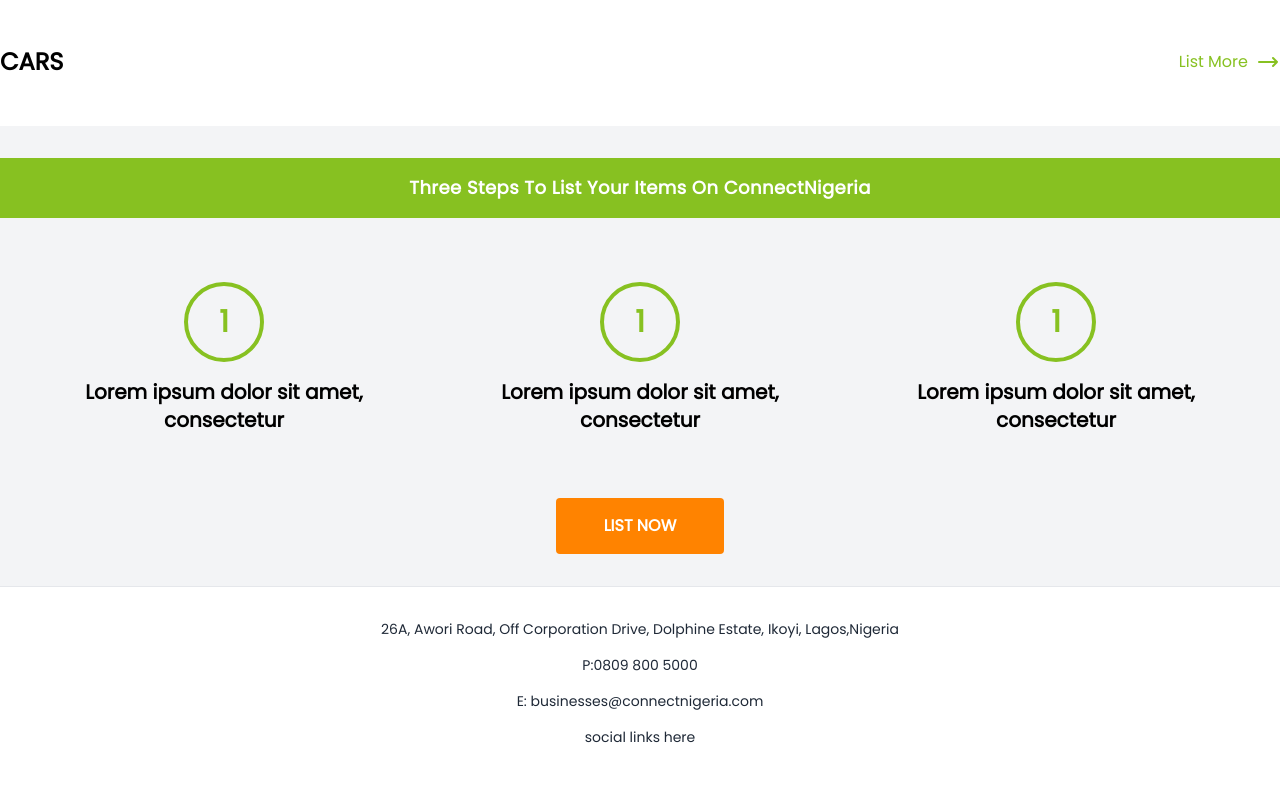
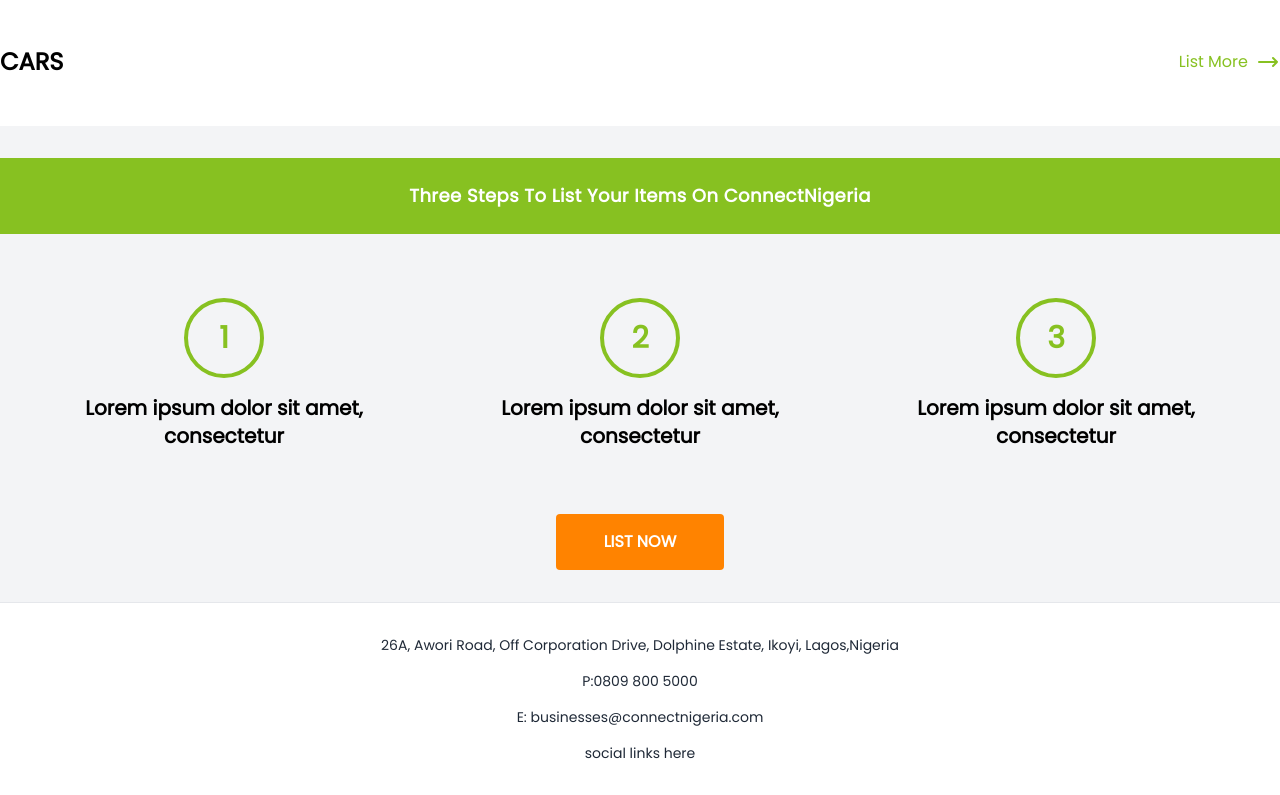
Before and after one commit to OgbeniHMMD/connect-nigeria, a Next.js app: page / in a window 1280 px wide. Shown: the part 802-1597 px from the top of the page. Built offline with nearby package versions, Linux system fonts and the light colour scheme.

Commit message:
Refactoring

```diff
--- a/components/home/HomeStepsListItems.tsx
+++ b/components/home/HomeStepsListItems.tsx
@@ -9,7 +9,7 @@ export default function HomeStepsListItems() {
   return (
     <section className="bg-gray-100 py-8">
       <header className="bg-primary text-white md:text-lg">
-        <div className="container font-bold mx-auto text-center tracking-wide p-4 capitalize">
+        <div className="container font-bold mx-auto text-center tracking-wide p-4 py-6 capitalize">
           three steps to list your items on ConnectNigeria
         </div>
       </header>
@@ -18,7 +18,7 @@ export default function HomeStepsListItems() {
           {steps.map((step, i) => (
             <div key={i} className="max-w-sm py-8 md:py-16">
               <div className="border-primary rounded-full flex font-bold mx-auto border-4 h-20 text-primary text-3xl w-20 justify-center items-center">
-                1
+                {i + 1}
               </div>
               <div className="font-bold text-xl text-center pt-4">
                 Lorem ipsum dolor sit amet, consectetur
```
